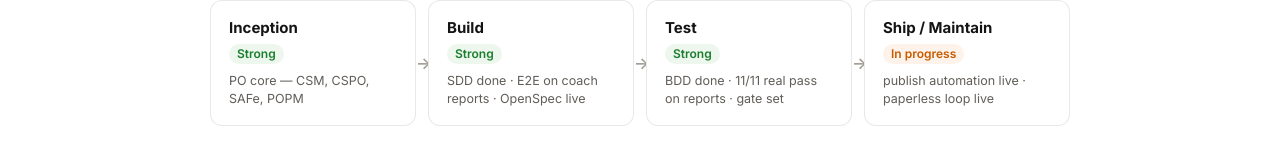
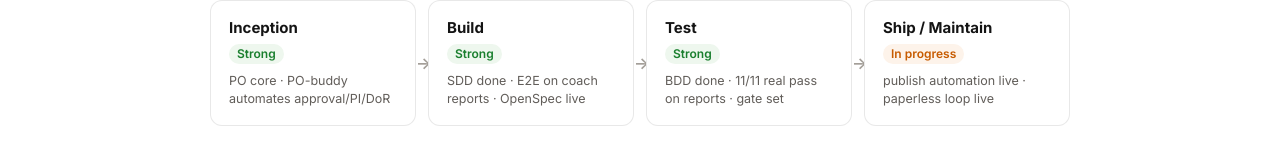
Before and after one commit to dk-cloud-agents/learning-roadmap, a plain HTML site: page index.html in a window 1280 px wide. Shown: the part 751-913 px from the top of the page. Drawn offline with Linux system fonts and the light colour scheme.

Commit message:
learning roadmap: publish updated report

```diff
--- a/index.html
+++ b/index.html
@@ -209,7 +209,7 @@
     <section style="margin-top:40px">
       <div class="sec-label">Lifecycle capability — where each stage sits</div>
       <div class="lifecycle">
-        <div class="stage"><div class="name">Inception</div><span class="state strong">Strong</span><div class="note">PO core — CSM, CSPO, SAFe, POPM</div></div>
+        <div class="stage"><div class="name">Inception</div><span class="state strong">Strong</span><div class="note">PO core · PO-buddy automates approval/PI/DoR</div></div>
         <div class="flow-arrow">→</div>
         <div class="stage"><div class="name">Build</div><span class="state strong">Strong</span><div class="note">SDD done · E2E on coach reports · OpenSpec live</div></div>
         <div class="flow-arrow">→</div>
```
